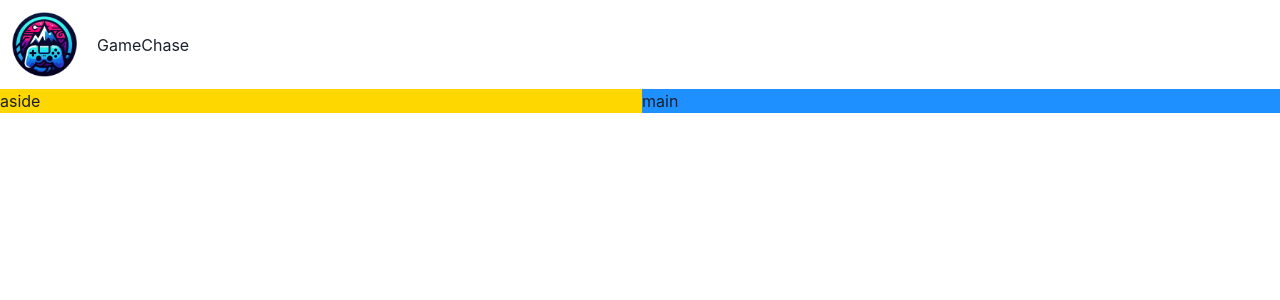
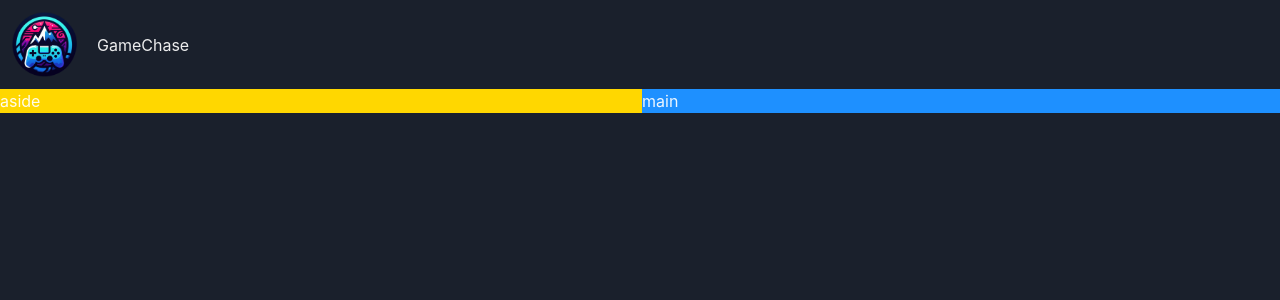
Before and after one commit to Nestor162/GameChase, a React (Vite) app: page / in a window 1280 px wide. Shown: the top 300 px of the page. Built offline with nearby package versions, Linux system fonts and the light colour scheme.

Commit message:
Implement dark theme

```diff
--- a/src/main.tsx
+++ b/src/main.tsx
@@ -1,11 +1,13 @@
 import React from 'react'
 import ReactDOM from 'react-dom/client'
 import App from './App.tsx'
-import { ChakraProvider } from '@chakra-ui/react'
+import { ChakraProvider, ColorModeScript } from '@chakra-ui/react'
+import theme from './theme'
 
 ReactDOM.createRoot(document.getElementById('root')!).render(
   <React.StrictMode>
-    <ChakraProvider>
+    <ChakraProvider theme={theme}>
+      <ColorModeScript initialColorMode={theme.config.initialColorMode} />
       <App />
     </ChakraProvider>
   </React.StrictMode>
--- /dev/null
+++ b/src/theme.ts
@@ -0,0 +1,10 @@
+import { ThemeConfig, extendTheme } from '@chakra-ui/react'
+
+const config: ThemeConfig = {
+  initialColorMode: 'dark',
+  useSystemColorMode: false
+}
+
+const theme = extendTheme({ config })
+
+export default theme
```
